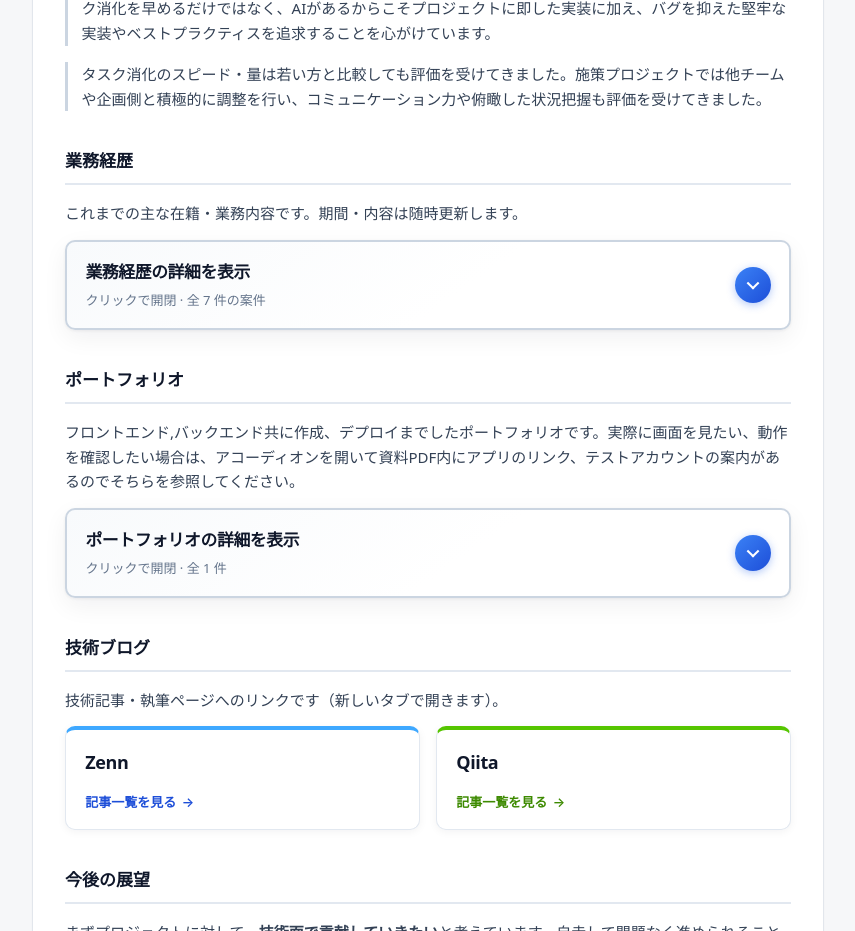
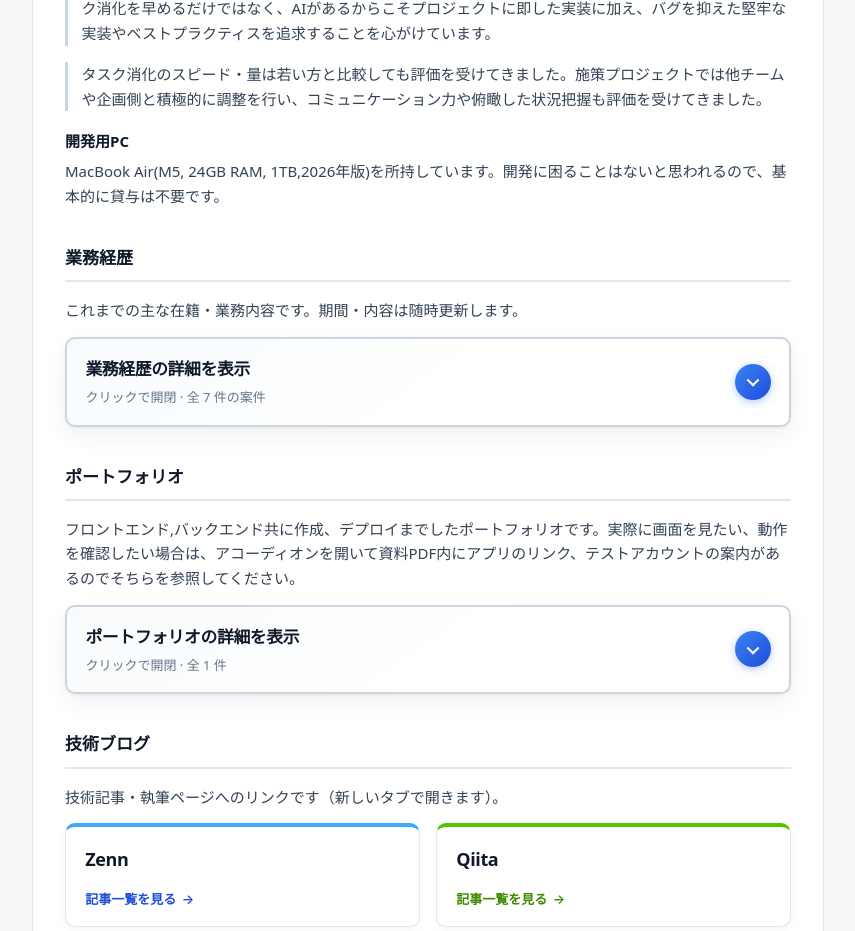
Before and after one commit to tokumei29/profile, a Next.js app: page / in a window 1280 px wide. Shown: the part 1440-2371 px from the top of the page, without its empty margins (212-1067 px from the left). Built offline with nearby package versions, Linux system fonts and the light colour scheme.

Commit message:
wikiアップデート

```diff
--- a/src/features/profile/sections/TechStackSection.tsx
+++ b/src/features/profile/sections/TechStackSection.tsx
@@ -55,6 +55,8 @@ export function TechStackSection() {
             タスク消化のスピード・量は若い方と比較しても評価を受けてきました。施策プロジェクトでは他チームや企画側と積極的に調整を行い、コミュニケーション力や俯瞰した状況把握も評価を受けてきました。
           </li>
         </ul>
+        <h3>開発用PC</h3>
+        <p>MacBook Air(M5, 24GB RAM, 1TB,2026年版)を所持しています。開発に困ることはないと思われるので、基本的に貸与は不要です。</p>
       </div>
     </section>
   );
```
